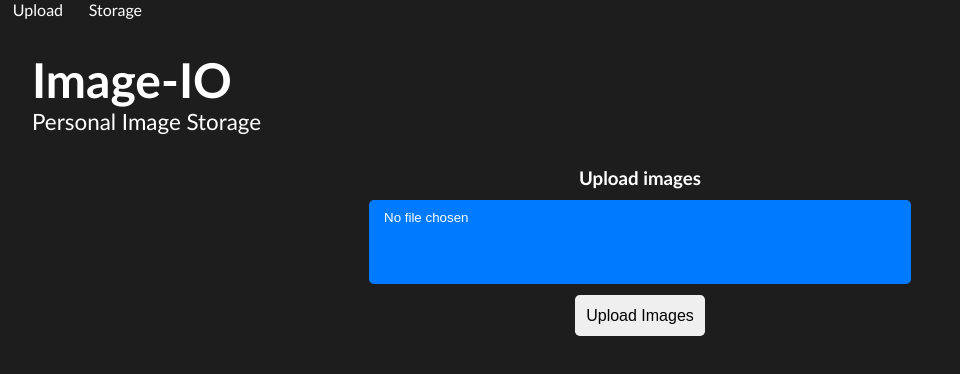
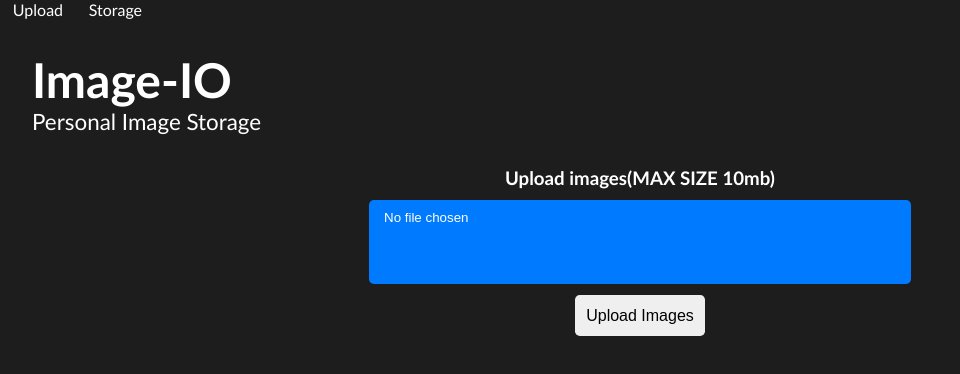
Before and after one commit to ryzxxn/PIS-bucket, a React (Vite) app in the folder Client/: page / in a window 1280 px wide. Shown: the top 374 px of the page, without its empty margins (0-960 px from the left). Built offline with nearby package versions, Linux system fonts and the light colour scheme.

Commit message:
size warning

```diff
--- a/Client/src/Component/image.jsx
+++ b/Client/src/Component/image.jsx
@@ -80,7 +80,7 @@ export default function Image() {
   return (
     <>
       <div className='input_cont'>
-        <h3>Upload images</h3>
+        <h3>Upload images(MAX SIZE 10mb)</h3>
         <input className='upload_void' type="file" accept="image/*" onChange={handleImageChange} multiple />
         <div className='upload_cont'>
           <button className='upload_button' onClick={handleImagesUpload} disabled={loading}>
```
